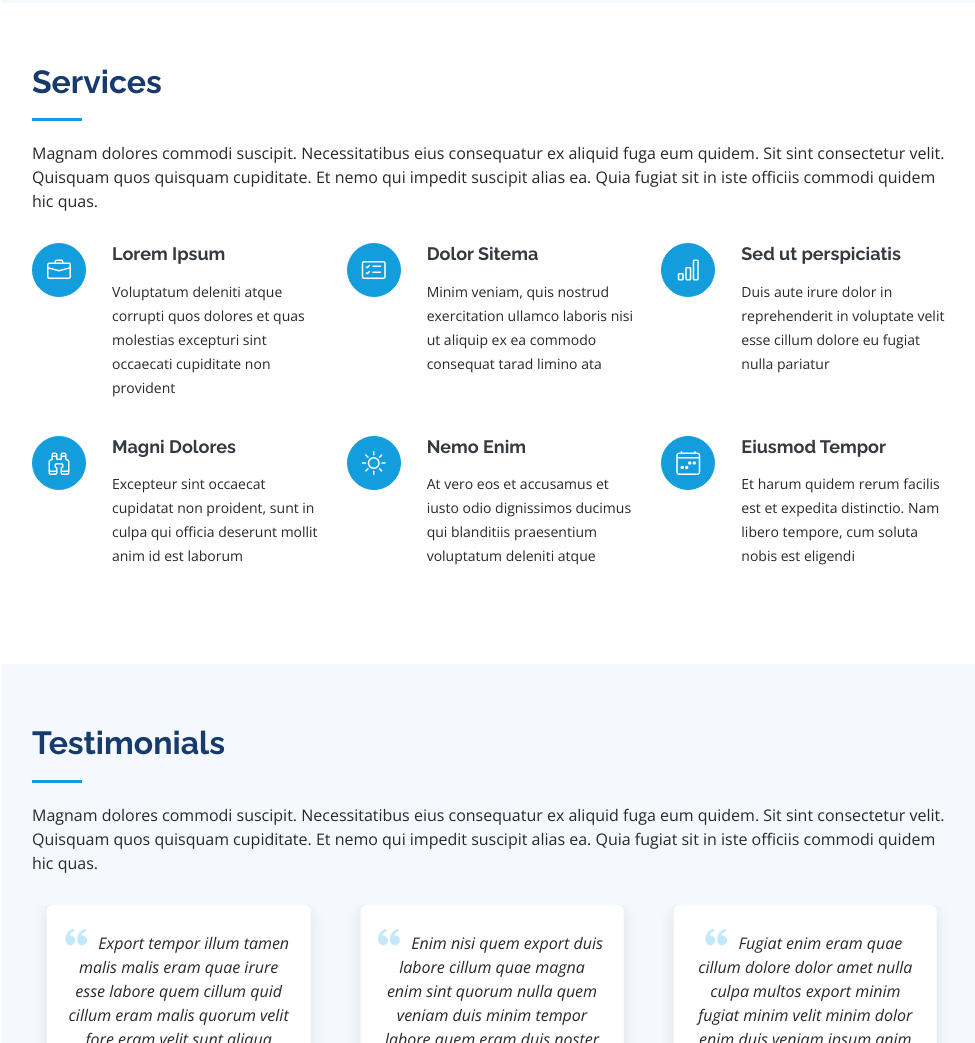
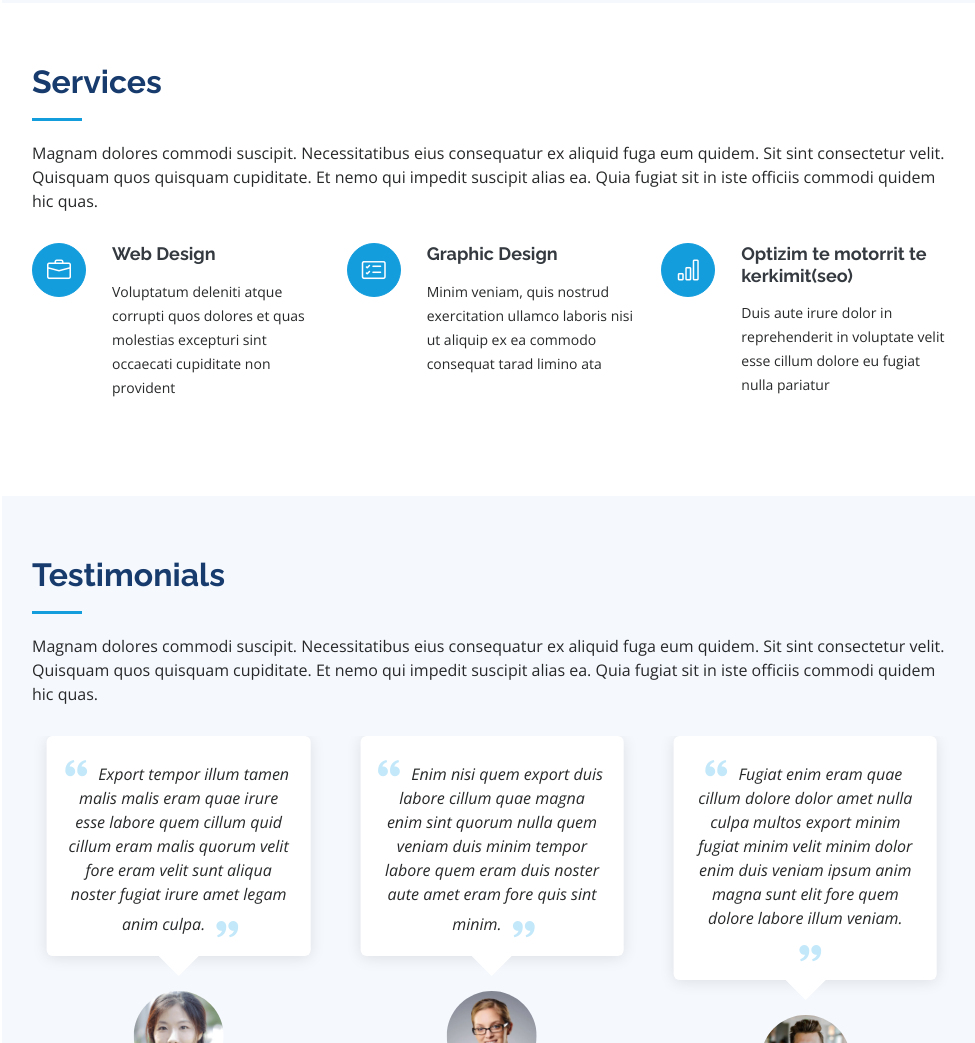
Before and after one commit to sabian-impact/webipersonal, a plain HTML site: page index.html in a window 1280 px wide. Shown: the part 4697-5740 px from the top of the page, without its empty margins (298-1273 px from the left). Drawn offline with nearby package versions, Linux system fonts and the light colour scheme.

Commit message:
Modifikova pjesen e sherbimeve .

```diff
--- a/index.html
+++ b/index.html
@@ -433,19 +433,21 @@
         <div class="row">
           <div class="col-lg-4 col-md-6 icon-box" data-aos="fade-up">
             <div class="icon"><i class="bi bi-briefcase"></i></div>
-            <h4 class="title"><a href="">Lorem Ipsum</a></h4>
+            <h4 class="title"><a href="">Web Design</a></h4>
             <p class="description">Voluptatum deleniti atque corrupti quos dolores et quas molestias excepturi sint occaecati cupiditate non provident</p>
           </div>
           <div class="col-lg-4 col-md-6 icon-box" data-aos="fade-up" data-aos-delay="100">
             <div class="icon"><i class="bi bi-card-checklist"></i></div>
-            <h4 class="title"><a href="">Dolor Sitema</a></h4>
+            <h4 class="title"><a href="">Graphic Design</a></h4>
             <p class="description">Minim veniam, quis nostrud exercitation ullamco laboris nisi ut aliquip ex ea commodo consequat tarad limino ata</p>
           </div>
           <div class="col-lg-4 col-md-6 icon-box" data-aos="fade-up" data-aos-delay="200">
             <div class="icon"><i class="bi bi-bar-chart"></i></div>
-            <h4 class="title"><a href="">Sed ut perspiciatis</a></h4>
+            <h4 class="title"><a href="">Optizim te motorrit te kerkimit(seo)</a></h4>
             <p class="description">Duis aute irure dolor in reprehenderit in voluptate velit esse cillum dolore eu fugiat nulla pariatur</p>
           </div>
+
+          <!--
           <div class="col-lg-4 col-md-6 icon-box" data-aos="fade-up" data-aos-delay="300">
             <div class="icon"><i class="bi bi-binoculars"></i></div>
             <h4 class="title"><a href="">Magni Dolores</a></h4>
@@ -461,6 +463,8 @@
             <h4 class="title"><a href="">Eiusmod Tempor</a></h4>
             <p class="description">Et harum quidem rerum facilis est et expedita distinctio. Nam libero tempore, cum soluta nobis est eligendi</p>
           </div>
+        -->
+
         </div>
 
       </div>
```
